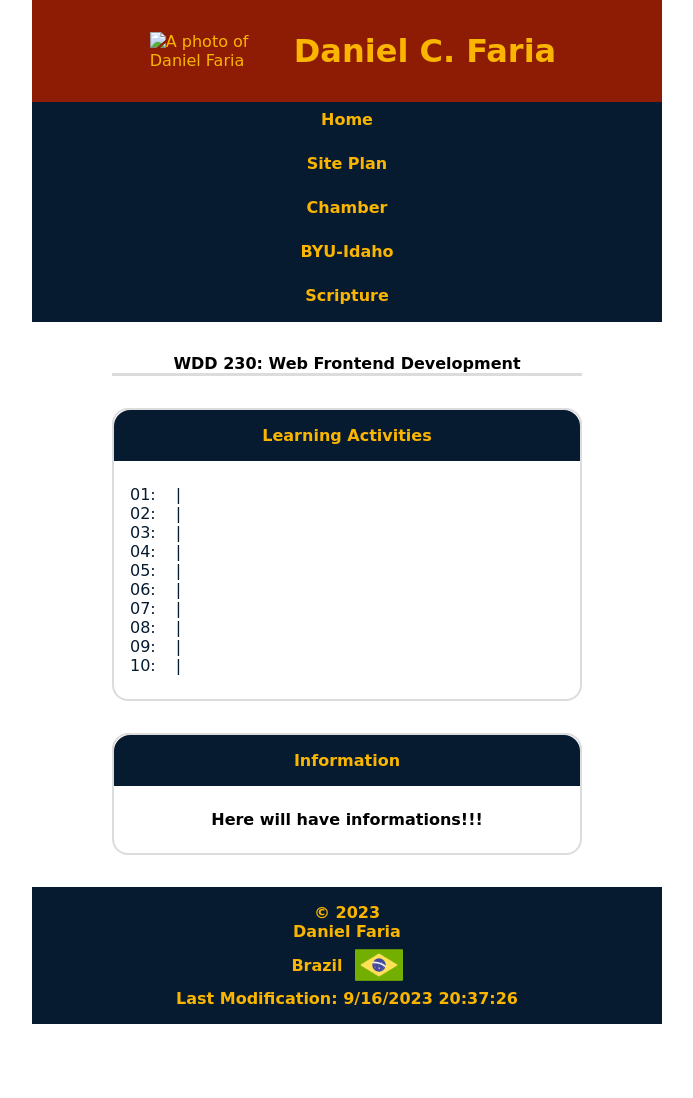
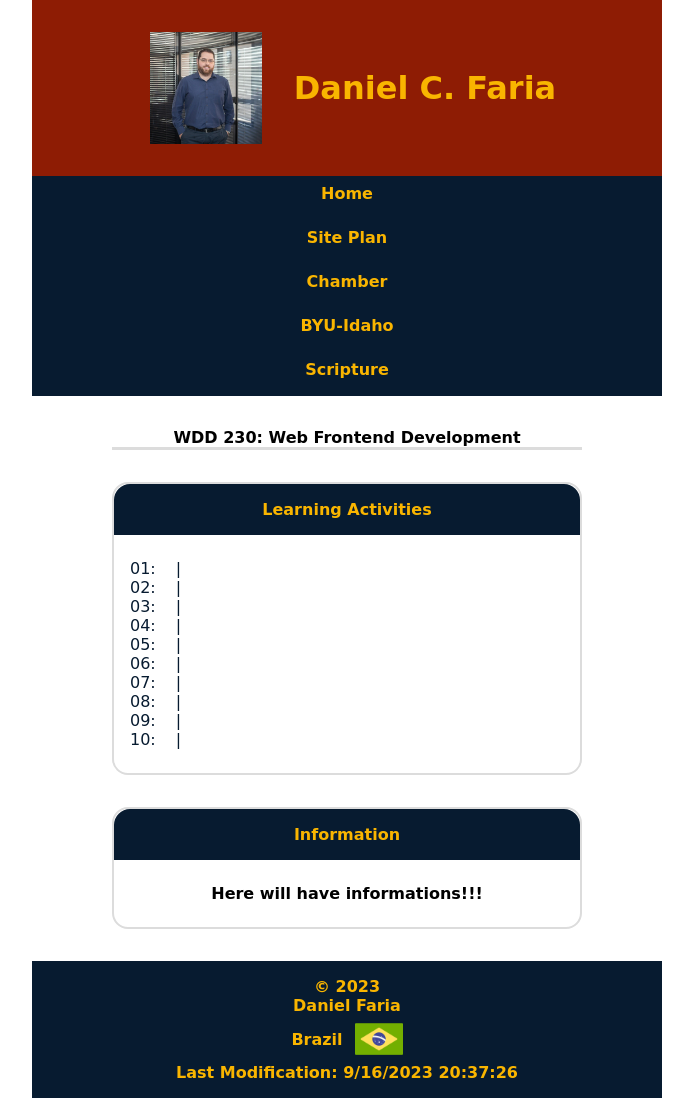
Before and after one commit to danielcordeirofaria/wdd230perdido, a plain HTML site: page index.html in a window 1280 px wide. Shown: the whole page, without its empty margins (293-986 px from the left). Before the commit the page ends 1024 px from the top, so only its background shows below. Drawn offline with Linux system fonts and the light colour scheme.

Commit message:
alteração html

```diff
--- a/index.html
+++ b/index.html
@@ -16,7 +16,7 @@
 
 <body>
     <header>
-        <img src="images/danielphoto.jpg" alt="A photo of Daniel Faria">
+        <img src="images/photodaniel.jpg" alt="A photo of Daniel Faria">
         <h1>Daniel C. Faria</h1>
     </header>
     <nav>
```
